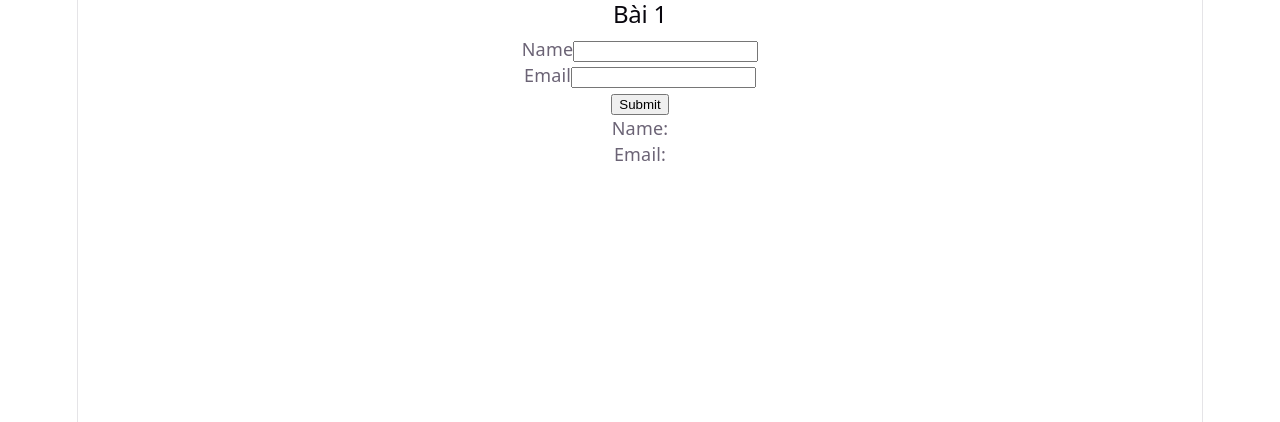
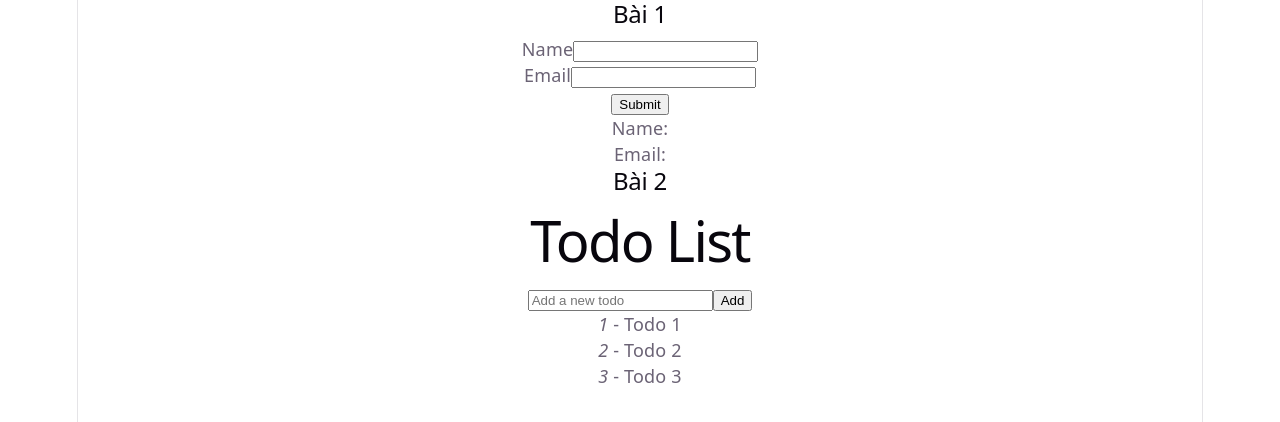
Before and after one commit to nguyencuong21520/CIJS111, a React (Vite) app in the folder TH/ls4_state/: page / in a window 1280 px wide. Shown: the top 422 px of the page. Built offline with nearby package versions, Linux system fonts and the light colour scheme.

Commit message:
Add ToDoList component with input form and display functionality. Integrate ToDoList into App component for enhanced task management.

```diff
--- a/TH/ls4_state/src/App.jsx
+++ b/TH/ls4_state/src/App.jsx
@@ -1,6 +1,7 @@
 import React, { useState } from 'react'
 import FormInputInfo from './components/FormInputInfo'
 import ShowInfo from './components/ShowInfo'
+import ToDoList from './components/Todolist'
 const App = () => {
 
   const [name, setName] = useState('')
@@ -34,6 +35,9 @@ const App = () => {
       <FormInputInfo handeleSubmit={handeleSubmit}/>
       {errMsg && <p style={{ color: 'red' }}>{errMsg}</p>}
       <ShowInfo name={name} email={email}/>
+
+      <h2>Bài 2</h2>
+      <ToDoList />
     </div>
   )
 }
--- /dev/null
+++ b/TH/ls4_state/src/components/Todolist/ShowToDoList.jsx
@@ -0,0 +1,15 @@
+
+const ShowToDoList = (props) =>{
+    const { todoList } = props;
+    return (
+        <div>
+            {todoList.map((todo) => (
+                <div key={todo.id}>
+                    <i>{todo.id}</i> - <span>{todo.title}</span>
+                </div>
+            ))}
+        </div>
+    )
+}
+
+export default ShowToDoList;
--- /dev/null
+++ b/TH/ls4_state/src/components/Todolist/index.jsx
@@ -0,0 +1,34 @@
+import InputToDoForm from './inputToDoForm'
+import ShowToDoList from './ShowToDoList'
+const ToDoList = () =>{
+
+    const mockTodoList = [
+        {
+            id: 1,
+            title: 'Todo 1',
+        },
+        {
+            id: 2,
+            title: 'Todo 2',
+        },
+        {
+            id: 3,
+            title: 'Todo 3',
+        },
+    ]
+    //To do
+    // - change mockTodoList -> todoListData using useState
+    // - write handleAddTodo function
+
+    return (
+        <div>
+            <h1>Todo List</h1>
+            <InputToDoForm />
+            <ShowToDoList todoList={mockTodoList} />
+        </div>
+    )
+
+
+}
+
+export default ToDoList;
--- /dev/null
+++ b/TH/ls4_state/src/components/Todolist/inputToDoForm.jsx
@@ -0,0 +1,11 @@
+
+const InputToDoForm = () =>{
+    return (
+        <form>
+            <input type="text" placeholder="Add a new todo" />
+            <button type="submit">Add</button>
+        </form>
+    )
+}
+
+export default InputToDoForm;
```
